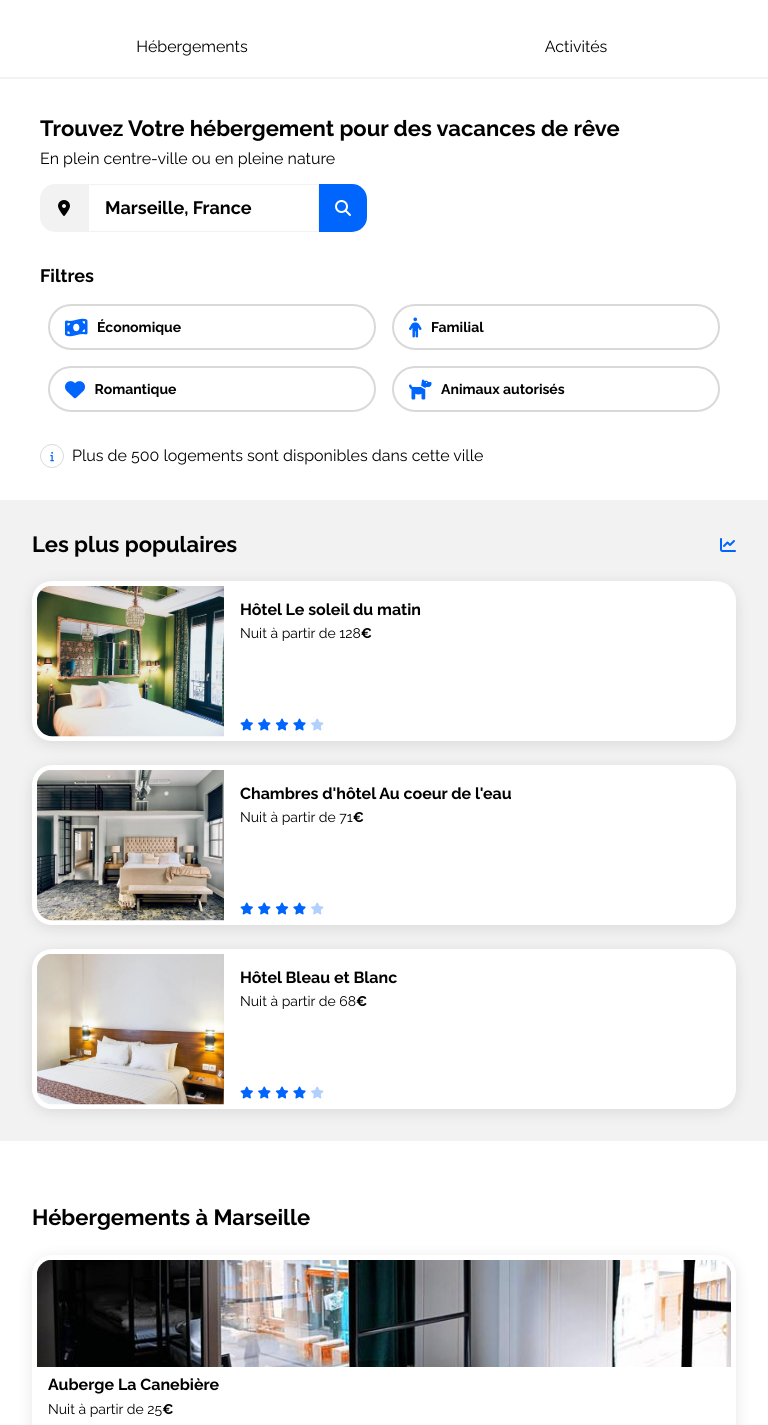
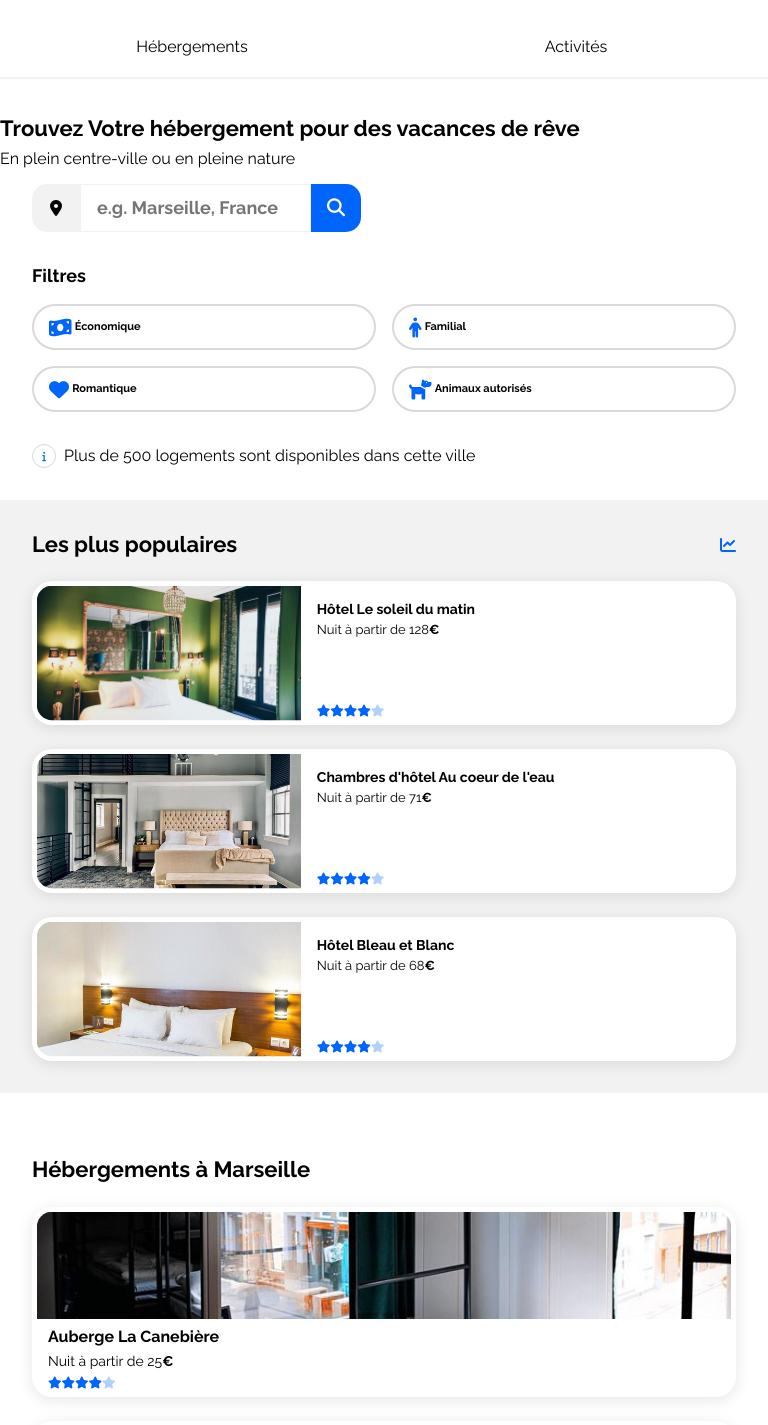
Before and after one commit to Jean-Baradat/Baradat_Jean_1_codesource_122022, a plain HTML site: page index.html in a window 768 px wide. Shown: the part 42-1467 px from the top of the page. Drawn offline with Linux system fonts and the light colour scheme.

Commit message:
update structure and style

```diff
--- a/assets/css/style.css
+++ b/assets/css/style.css
@@ -26,6 +26,17 @@ h3 {
 
 .euro-symbol {
     font-weight: bold;
+}
+
+.visually-hidden {
+    border: 0;
+    padding: 0;
+    margin: 0;
+    position: absolute;
+    height: 1px;
+    width: 1px;
+    overflow: hidden;
+    white-space: nowrap;
 }
 
 a {
@@ -148,13 +159,14 @@ main {
     font-weight: bold;
     font-size: 18px;
     padding-left: 1rem;
+    width: 100%;
 }
 
 .search-bar input[type="text"]:focus {
     outline: none;
 }
 
-.search-bar input[type="submit"] {
+.search-bar button[type="submit"] {
     color: var(--color-white);
     font-weight: bold;
     font-size: 18px;
@@ -163,16 +175,9 @@ main {
     border: none;
     cursor: pointer;
     padding: 0 1rem;
-    min-width: 3rem;
 }
 
 .submit-small-screen {
-    width: 3rem;
-    height: 3rem;
-}
-
-.form-icon-small-screen {
-    position: absolute;
     right: 1rem;
     color: var(--color-white);
     height: 100%;
@@ -184,6 +189,7 @@ main {
 .filter-zone {
     display: grid;
     grid-template: 1fr / repeat(5, min-content);
+    gap: 2rem;
     margin-top: 2rem;
     margin-bottom: 2rem;
     align-items: center;
@@ -200,7 +206,7 @@ main {
     border: 2px solid #d9d9d9;
     border-radius: 25px;
     padding: 14px 15px;
-    margin: 0 1rem;
+    /* margin: 0 1rem; */
     white-space: nowrap;
     align-items: center;
     transition: background-color 0.3s;
@@ -344,6 +350,8 @@ main {
 
 .card-info .star-score {
     color: rgba(0, 101, 252, 0.3);
+    display: flex;
+    padding-bottom: 0.5rem;
 }
 
 .card-info .star-score>*.is-active {
@@ -441,17 +449,17 @@ footer {
 
     .card-popular-accommodation img {
         height: 100%;
-        min-width: 4rem;
+        width: 5rem;
+        min-width: 5rem;
     }
 
     /* filter-zone */
     .filter-zone {
-        grid-template: 1.5rem 1fr / 1fr 1fr 1fr 1fr;
-        row-gap: 1rem;
+        gap: 1rem;
     }
 
-    .filter-element {
-        margin: 0 0.5rem;
+    .title-filter-zone {
+        margin-right: 0;
     }
 
     .filter-element-title {
@@ -484,9 +492,9 @@ footer {
         justify-content: flex-end;
     }
 
-    /* search-section */
-    .search-section {
-        padding: 0 40px;
+    /* search-aside */
+    .search-aside {
+        padding: 0 2rem;
     }
 
     /* header */
@@ -553,6 +561,15 @@ footer {
         grid-row-start: 3;
     }
 
+    .icon-filter-element {
+        margin-right: 0.2rem;
+        font-size: 1rem;
+    }
+
+    .filter-element-title {
+        font-size: 11px;
+    }
+
     /* accommodation-zone */
     .accommodation-of-search {
         grid-row-start: 2;
@@ -574,14 +591,13 @@ footer {
 
     /* card-popular-accommodation */
     .card-popular-accommodation img {
-        width: 25vw;
-        height: 10rem;
-        min-width: 25vw;
+        width: 35vw;
+        height: 9rem;
+        min-width: 35vw;
     }
 
     .btn-more-accommodation {
-        text-align: center;
-        display: block;
+        display: none;
     }
 
     /* activity-zone */
@@ -599,7 +615,7 @@ footer {
     }
 }
 
-@media screen and (max-width: 480px) {
+@media screen and (max-width: 374px) {
 
     /* filter-zone */
     .filter-zone {
@@ -610,17 +626,29 @@ footer {
     .filter-zone>* {
         width: 100%;
     }
+}
 
-    /* search-bar */
-    .search-bar input[type="text"] {
-        width: 100%;
+@media screen and (max-width: 340px) {
+
+    /* card-popular-accommodation */
+    .card-popular-accommodation img {
+        height: 100%;
+    }
+}
+
+@media screen and (min-width: 768px) and (max-width: 992px) {
+    .popular-accommodation h3 {
+        font-size: 14px;
+    }
+
+    .popular-accommodation .price-info {
+        font-size: 13px;
     }
 }
 
 @media screen and (min-width: 769px) {
 
-    .submit-small-screen,
-    .form-icon-small-screen {
+    .submit-small-screen {
         display: none !important;
     }
 }
--- a/index.html
+++ b/index.html
@@ -28,27 +28,27 @@
         </nav>
     </header>
     <main>
-        <section class="search-section">
         <h1 class="title">
             Trouvez Votre hébergement pour des vacances de rêve
         </h1>
         <p class="subtitle">
             En plein centre-ville ou en pleine nature
         </p>
-
+        <aside class="search-aside">
             <form class="search-bar">
                 <label for="address">
+                    <span class="visually-hidden">Rechercher un hébergement</span>
                     <i class="fa-sharp fa-solid fa-location-dot fa-1x"></i>
                 </label>
-                <input type="text" name="address" id="address" placeholder="ex: Marseille, France"
-                    value="Marseille, France">
-                <input type="submit" value="Rechercher" class="submit-big-screen">
-                <input type="submit" value="" class="submit-small-screen">
-                <i class="fa-sharp fa-solid fa-magnifying-glass form-icon-small-screen fa-1x"></i>
+                <input type="text" name="address" id="address" placeholder="e.g. Marseille, France" required>
+                <button type="submit">
+                    <span class="submit-big-screen">Rechercher</span>
+                    <i class="fa-sharp fa-solid fa-magnifying-glass fa-1x submit-small-screen"></i>
+                </button>
             </form>
 
             <div class="filter-zone">
-                <p class="title-filter-zone">Filtres</p>
+                <h2 class="title-filter-zone">Filtres</h2>
                 <button class="filter-element">
                     <i class="fa-solid fa-money-bill-wave fa-lg icon-filter-element"></i>
                     <span class="filter-element-title">Économique</span>
@@ -75,11 +75,11 @@
                     Plus de 500 logements sont disponibles dans cette ville
                 </p>
             </div>
-        </section>
-        <section class="accommodation-zone" id="accommodation">
-            <div class="accommodation-of-search">
+        </aside>
+        <article class="accommodation-zone" id="accommodation">
+            <section class="accommodation-of-search">
                 <h2>Hébergements à Marseille</h2>
-                <article class="accommodation-container">
+                <div class="accommodation-container">
                     <a href="#" class="card-accommodation">
                         <img src="./assets/images/hebergements/4_small/marcus-loke-WQJvWU_HZFo-unsplash.jpg"
                             alt="Auberge La Canebière" srcset="
@@ -224,15 +224,15 @@
                             </div>
                         </div>
                     </a>
-                </article>
+                </div>
                 <a href="#" class="btn-more-accommodation">Afficher plus</a>
-            </div>
+            </section>
             <aside class="popular-accommodation">
                 <div class="popular-accommodation-title">
                     <h2>Les plus populaires</h2>
                     <i class="fa-solid fa-chart-line popular-acc-title-icon"></i>
                 </div>
-                <article class="popular-accommodation-container">
+                <div class="popular-accommodation-container">
                     <a href="#" class="card-popular-accommodation">
                         <img src="./assets/images/hebergements/4_small/emile-guillemot-Bj_rcSC5XfE-unsplash.jpg"
                             alt="Hôtel Le soleil du matin" srcset="
@@ -305,12 +305,12 @@
                             </div>
                         </div>
                     </a>
+                </div>
+            </aside>
         </article>
-            </aside>
-        </section>
-        <section class="activity-zone" id="activity">
+        <article class="activity-zone" id="activity">
             <h2>Activités à Marseille</h2>
-            <article class="activity-container">
+            <div class="activity-container">
                 <a href="#" class="card-activity">
                     <img src="./assets/images/activites/4_small/reno-laithienne-QUgJhdY5Fyk-unsplash.jpg"
                         alt="Vieux-Port" srcset="
@@ -351,11 +351,11 @@
                             ">
                     <h3>Notre-Dame-de-la-Garde</h3>
                 </a>
+            </div>
         </article>
-        </section>
     </main>
     <footer>
-        <section class="footer-content">
+        <article class="footer-content">
             <div class="footer-element">
                 <h3>À propos</h3>
                 <a href="#">Fonctionnement du site</a>
@@ -372,7 +372,7 @@
                 <a href="#">Centre d’aide</a>
                 <a href="#">Nous contacter</a>
             </div>
-        </section>
+        </article>
     </footer>
 </body>
 
```
Lines whose indentation alone changed are shown as unchanged.
